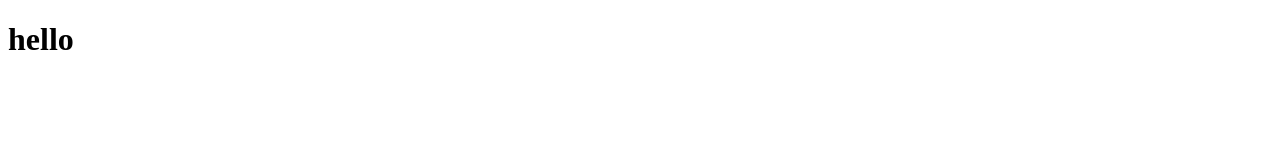
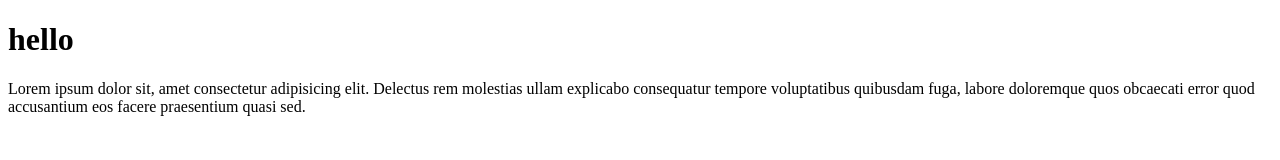
Before and after one commit to yazeenj/gittest, a plain HTML site: page index.html in a window 1280 px wide. Drawn offline with Linux system fonts and the light colour scheme.

Commit message:
changed indexhtml

```diff
--- a/index.html
+++ b/index.html
@@ -7,5 +7,11 @@
   </head>
   <body>
     <h1>hello</h1>
+    <p>
+      Lorem ipsum dolor sit, amet consectetur adipisicing elit. Delectus rem
+      molestias ullam explicabo consequatur tempore voluptatibus quibusdam fuga,
+      labore doloremque quos obcaecati error quod accusantium eos facere
+      praesentium quasi sed.
+    </p>
   </body>
 </html>
```
